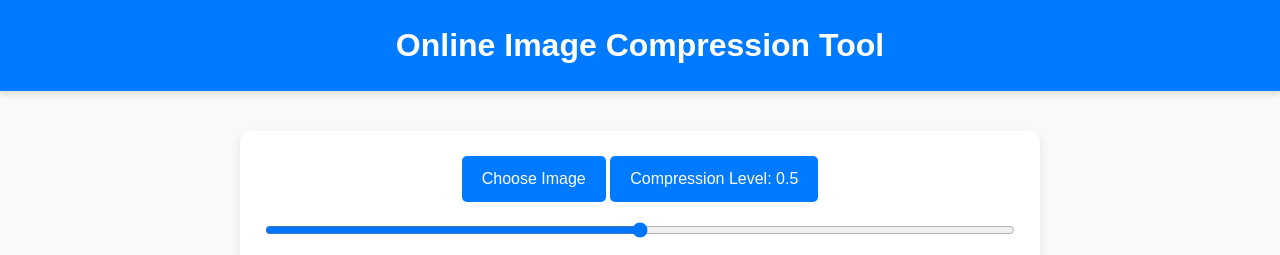
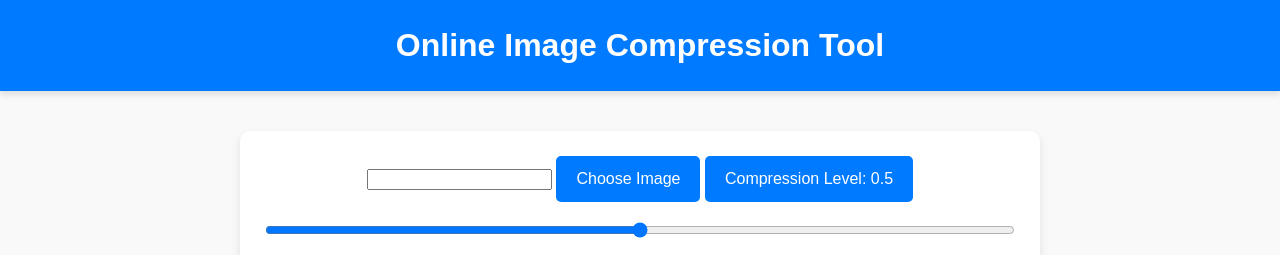
Before and after one commit to Jerry1432/Tool, a plain HTML site: page img.compress.html in a window 1280 px wide. Shown: the top 255 px of the page. Drawn offline with Linux system fonts and the light colour scheme.

Commit message:
Update img.compress.html

```diff
--- a/img.compress.html
+++ b/img.compress.html
@@ -174,7 +174,7 @@
 
         <!-- Compression Tool -->
         <section id="compression-tool">
-            <input type="file" id="image-input" accept="image/*">
+            <input type="/Tool/file" id="image-input" accept="image/*">
             <label for="image-input">Choose Image</label>
             <label for="compression-level">Compression Level: <span id="compression-value">0.5</span></label>
             <input type="range" id="compression-level" min="0" max="1" step="0.1" value="0.5">
```
